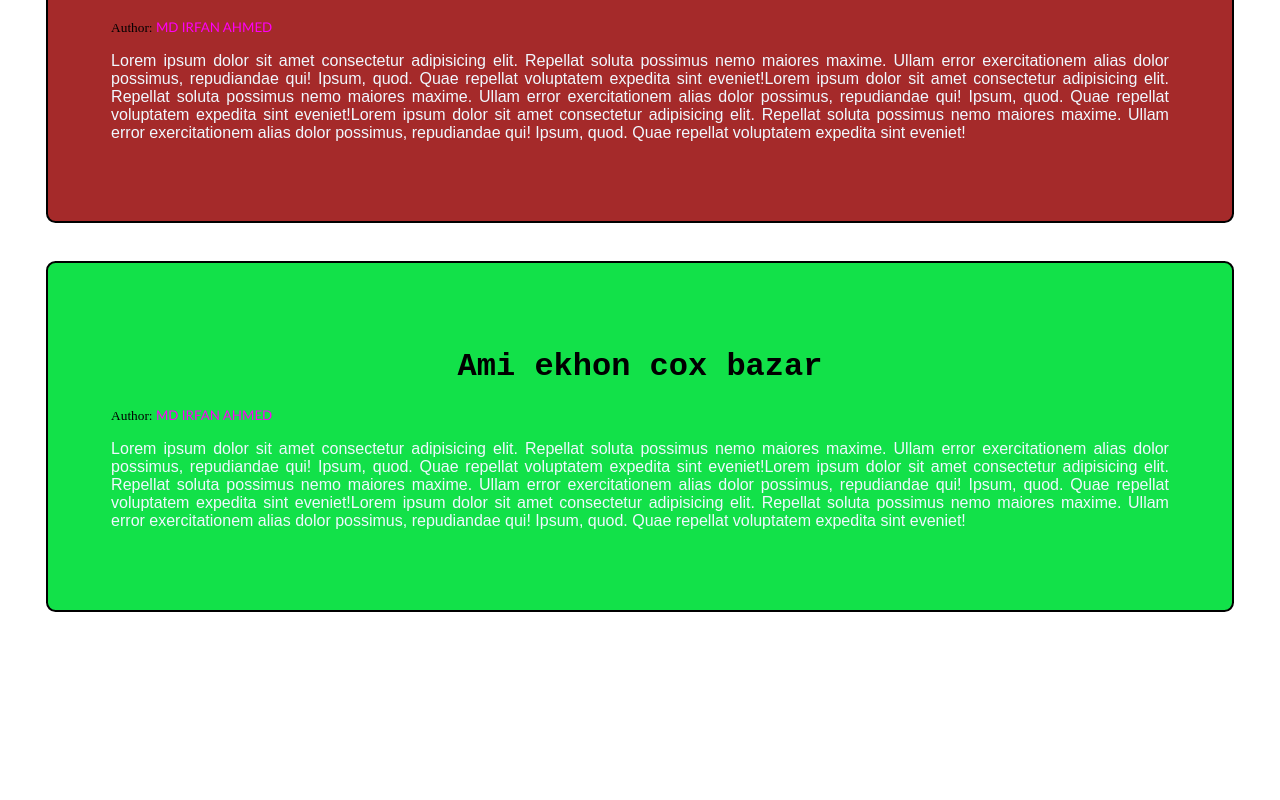
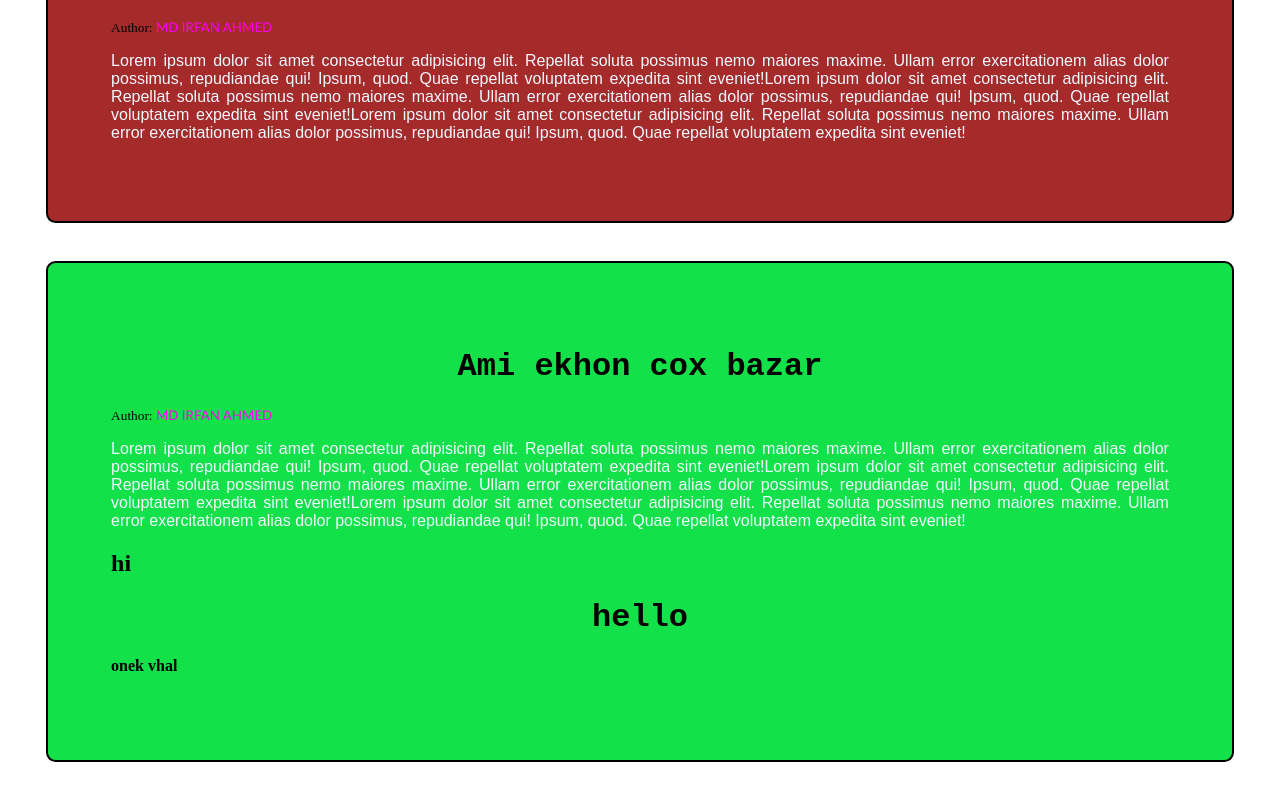
Before and after one commit to irfanbd90/my-second-repo, a plain HTML site: page index.html in a window 1280 px wide. Shown: the part 941-1741 px from the top of the page. Before the commit the page ends 1591 px from the top, so only its background shows below. Drawn offline with Linux system fonts and the light colour scheme.

```diff
--- a/index.html
+++ b/index.html
@@ -29,6 +29,9 @@
                 <h1>Ami ekhon cox bazar</h1>
                  <small>Author: <span>MD IRFAN AHMED</span></small>
                  <p>Lorem ipsum dolor sit amet consectetur adipisicing elit. Repellat soluta possimus nemo maiores maxime. Ullam error exercitationem alias dolor possimus, repudiandae qui! Ipsum, quod. Quae repellat voluptatem expedita sint eveniet!Lorem ipsum dolor sit amet consectetur adipisicing elit. Repellat soluta possimus nemo maiores maxime. Ullam error exercitationem alias dolor possimus, repudiandae qui! Ipsum, quod. Quae repellat voluptatem expedita sint eveniet!Lorem ipsum dolor sit amet consectetur adipisicing elit. Repellat soluta possimus nemo maiores maxime. Ullam error exercitationem alias dolor possimus, repudiandae qui! Ipsum, quod. Quae repellat voluptatem expedita sint eveniet!</p>
+                 <h2>hi</h2>
+                 <h1>hello</h1>
+                 <h4>onek vhal</h4>
                   </div>
 </body>
 </html>
```
